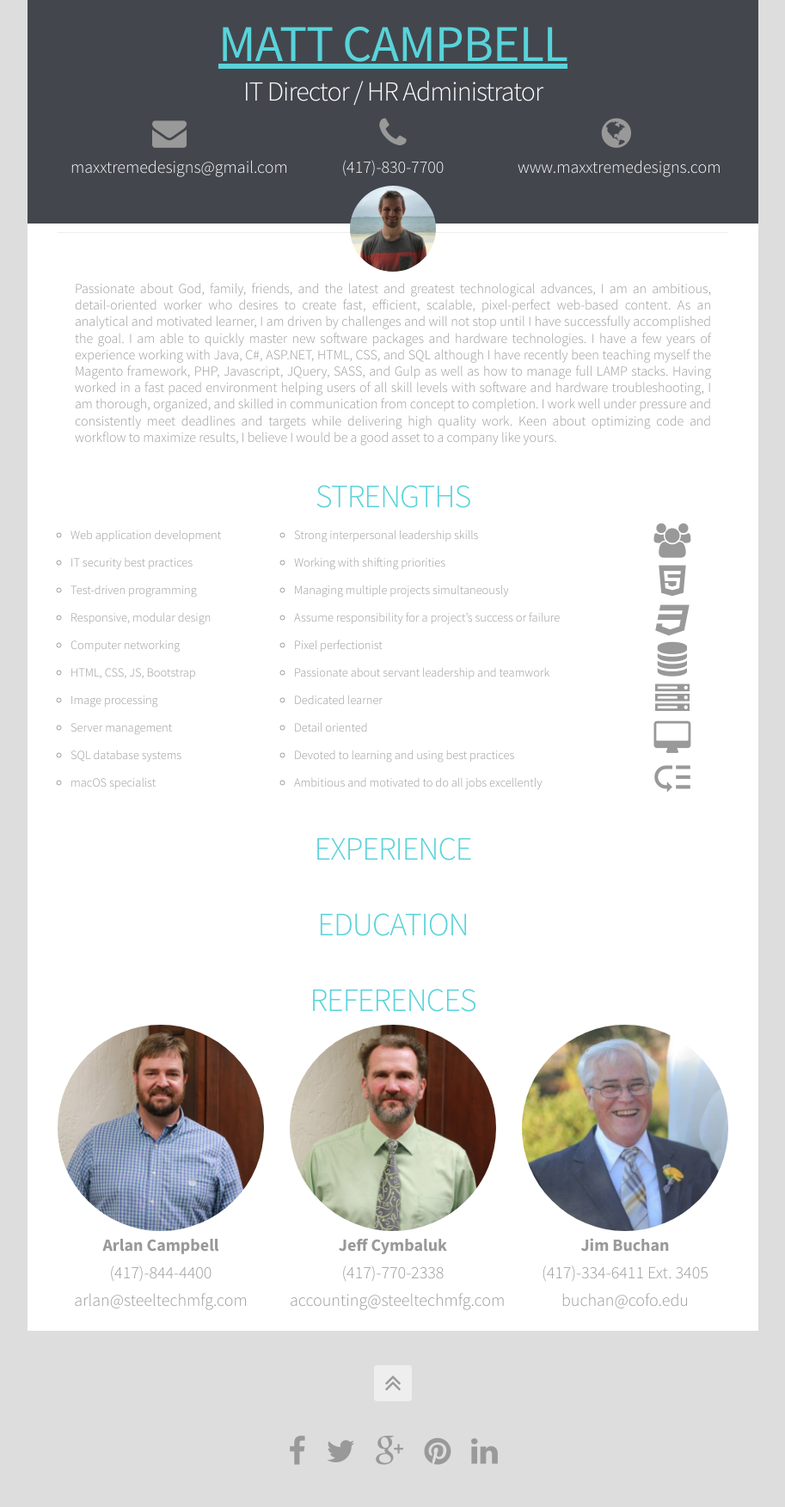
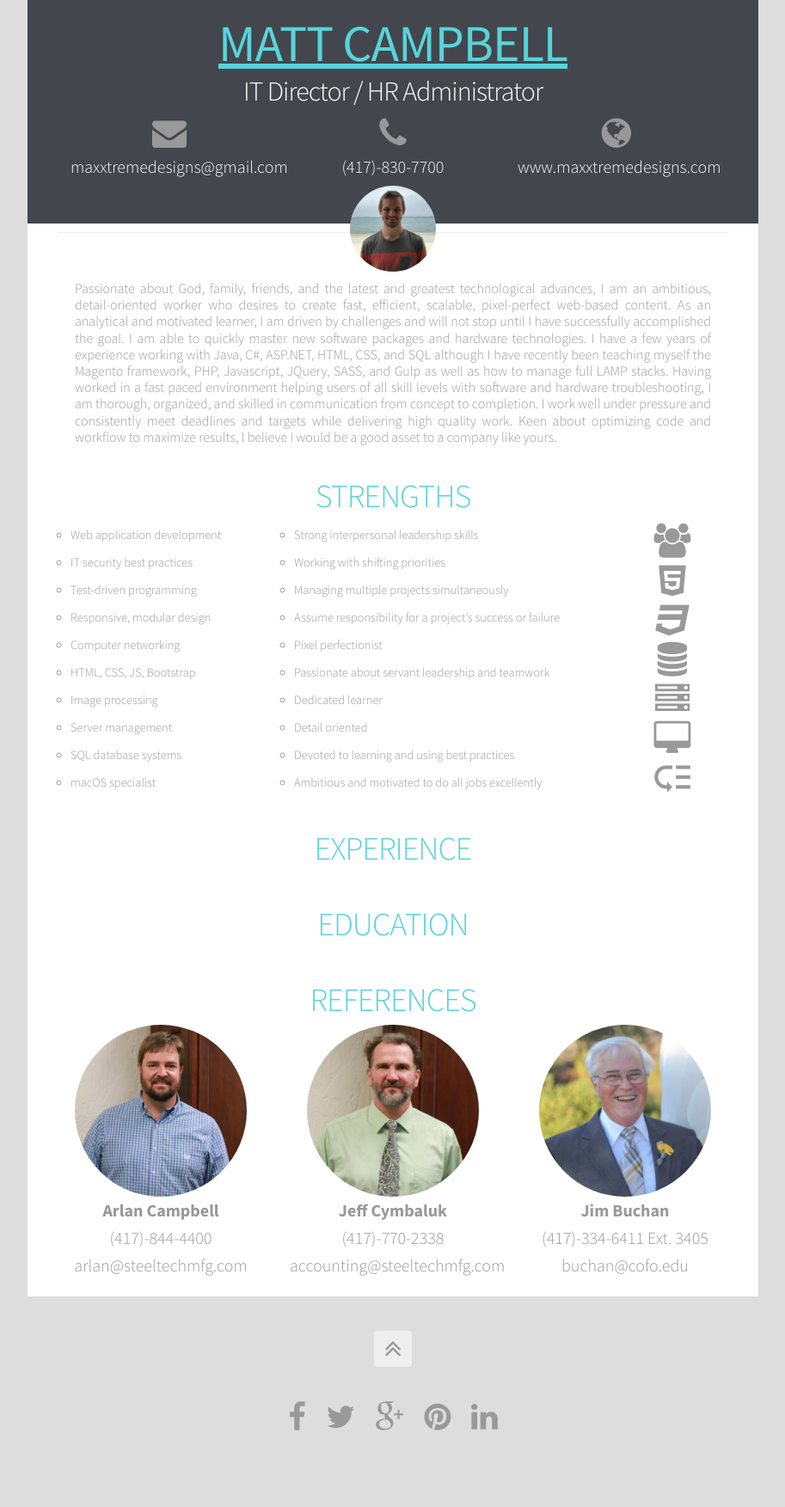
Before and after one commit to MAXXtreme007/MAXXtreme, a Jekyll site: the page index.html, which Jekyll copies as it is, in a window 1280 px wide. Shown: the whole page at 86% size, without its empty margins (183-1096 px from the left). Built offline with Jekyll 4.4.1, drawn with Linux system fonts in a browser that asks for light colours; some web fonts are replaced; after the commit the page ends 1713 px from its top, so only the background shows below that.

Commit message:
Remove Owl Carousel for References

```diff
--- a/index.html
+++ b/index.html
@@ -268,7 +268,7 @@
         <div class="bodycontainer clearfix" data-uk-scrollspy="{cls:'uk-animation-fade', delay: 300, repeat: true}">
             <a href="#ref" data-parent="accordion" data-toggle="collapse"><h2>REFERENCES</h2></a>
             <div id="ref" class="collapse in">
-                <div class="owl-carousel owl-theme">
+                <!-- <div class="owl-carousel owl-theme"> -->
                     <div class="row">
                         <div class="item col-md-4">
                             <img src="images/Arlan.png" alt="Arlan Campbell" id="arlan" class="ref-pic">
@@ -289,7 +289,7 @@
                             <a title="Jim Email" href="mailto:buchan@cofo.edu" class="ref-contact">buchan@cofo.edu</a>
                         </div>
                     </div>
-                </div>
+                <!-- </div> -->
             </div>
         </div>
     </div>
```
